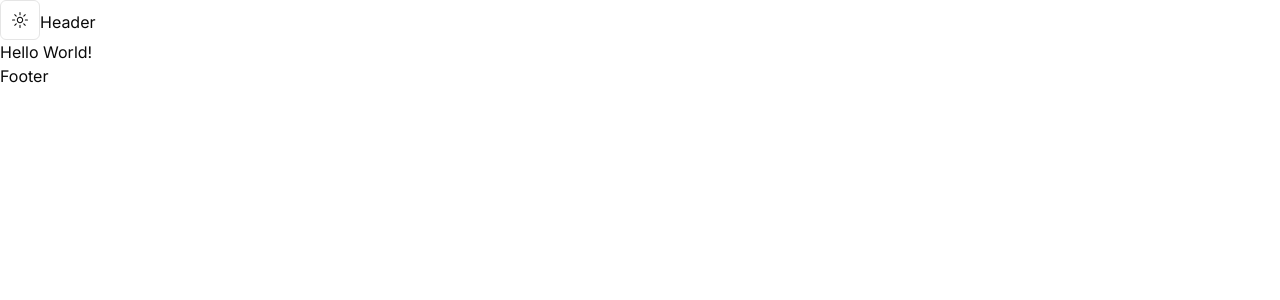
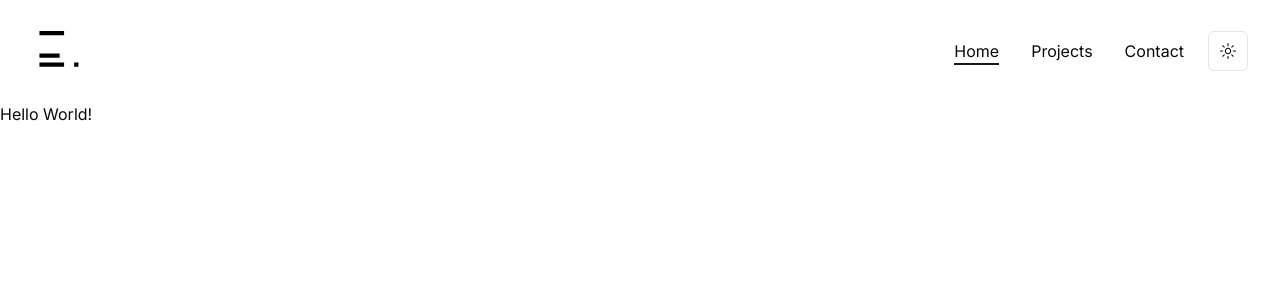
Before and after one commit to EMCaranto/em-caranto, a Next.js app: page / in a window 1280 px wide. Shown: the top 300 px of the page. Built offline with nearby package versions, Linux system fonts and the light colour scheme.

Commit message:
:hammer: Add scroll fx on main page and logo & navbar links on header component

```diff
--- /dev/null
+++ b/src/app/( main )/( routes )/( contact )/contact/page.tsx
@@ -0,0 +1,9 @@
+export default function ContactPage() {
+  return (
+    <main>
+      <div>
+        <p>Contact Page</p>
+      </div>
+    </main>
+  )
+}
--- /dev/null
+++ b/src/app/( main )/( routes )/( projects )/projects/page.tsx
@@ -0,0 +1,9 @@
+export default function ProjectPage() {
+  return (
+    <main>
+      <div>
+        <p>Project Page</p>
+      </div>
+    </main>
+  )
+}
--- a/src/app/layout.tsx
+++ b/src/app/layout.tsx
@@ -3,8 +3,8 @@ import type { Metadata } from 'next'
 import { Inter } from 'next/font/google'
 
 // Components
-import Footer from '@/components/footer'
-import Header from '@/components/header'
+import Footer from '@/components/global/footer'
+import Header from '@/components/global/header'
 
 //  Providers
 import { ThemeProvider } from '@/components/providers/theme-provider'
--- /dev/null
+++ b/src/app/template.tsx
@@ -0,0 +1,42 @@
+'use client'
+
+// React JS
+import React from 'react'
+
+// Dependencies
+import { motion } from 'framer-motion'
+
+// Hooks
+import useScrollProgress from '@/hooks/useScrollProgress'
+
+const variants = {
+  hidden: { opacity: 0 },
+  enter: { opacity: 1 },
+}
+
+export default function RootTemplate({
+  children,
+}: {
+  children: React.ReactNode
+}) {
+  const progress = useScrollProgress()
+
+  return (
+    <>
+      <motion.main
+        animate="enter"
+        initial="hidden"
+        variants={variants}
+        transition={{ type: 'linear', delay: 0.2, duration: 0.4 }}
+      >
+        {children}
+      </motion.main>
+      {/** progress scrollbar */}
+      <span
+        className="fixed bottom-0 right-0 top-0 z-50 w-1 bg-primary transition-all duration-700"
+        style={{ transform: `translateY(${progress - 100}%)` }}
+      ></span>
+      <div className="h-[4000px]"></div>
+    </>
+  )
+}
--- /dev/null
+++ b/src/components/global/header.tsx
@@ -0,0 +1,64 @@
+'use client'
+
+// React JS
+import React, { useEffect, useState } from 'react'
+
+// Next JS
+import { usePathname } from 'next/navigation'
+
+// Components
+import Logo from '@/components/global/logo'
+import ThemeToggle from '@/components/global/theme-toggle'
+
+import MainNavbar from '@/components/global/navbar/main-navbar'
+import MobileNavbar from '@/components/global/navbar/mobile-navbar'
+
+const Header = () => {
+  const [header, setHeader] = useState(false)
+  const pathname = usePathname()
+
+  useEffect(() => {
+    const handleScroll = () => {
+      window.scrollY > 50 ? setHeader(true) : setHeader(false)
+    }
+
+    window.addEventListener('scroll', handleScroll)
+
+    // clear event listener
+    return () => window.removeEventListener('scroll', handleScroll)
+  })
+
+  return (
+    <header
+      className={`${
+        header
+          ? 'bg-white py-4 shadow-lg dark:bg-accent'
+          : 'py-6 dark:bg-transparent'
+      } sticky top-0 z-30 transition-all`}
+    >
+      <div className="container mx-auto">
+        <div className="flex items-center justify-between">
+          <Logo />
+          <div className="flex items-center gap-x-6">
+            {/** main navbar */}
+            <MainNavbar
+              containerStyle={'hidden items-center gap-x-8 xl:flex'}
+              linkStyle={'relative transition-all hover:text-primary'}
+              underlineStyle={
+                'absolute left-0 top-full h-0.5 bg-primary w-full'
+              }
+            />
+            <ThemeToggle />
+
+            {/** mobile navbar */}
+            <div className="xl:hidden">
+              <MobileNavbar />
+            </div>
+          </div>
+        </div>
+      </div>
+    </header>
+  )
+}
+
+export default Header
--- /dev/null
+++ b/src/components/global/logo.tsx
@@ -0,0 +1,33 @@
+// React JS
+import React from 'react'
+
+// Next JS
+import Image from 'next/image'
+import Link from 'next/link'
+
+// Logo
+import appDarkLogo from '../../../public/svgs/emc_logo_dark.svg'
+import appLightLogo from '../../../public/svgs/emc_logo_light.svg'
+
+const Logo = () => {
+  return (
+    <Link href={'/'}>
+      <Image
+        className="hidden dark:block"
+        src={appDarkLogo}
+        alt="dark_logo"
+        height={54}
+        width={54}
+      />
+      <Image
+        className="dark:hidden"
+        src={appLightLogo}
+        alt="light_logo"
+        height={54}
+        width={54}
+      />
+    </Link>
+  )
+}
+
+export default Logo
--- /dev/null
+++ b/src/components/global/navbar/main-navbar.tsx
@@ -0,0 +1,65 @@
+// React JS
+import React, { CSSProperties } from 'react'
+
+// Next JS
+import Link from 'next/link'
+import { usePathname } from 'next/navigation'
+
+// Dependencies
+import { motion } from 'framer-motion'
+
+interface MainNavbarProps {
+  containerStyle?: string
+  linkStyle?: string
+  underlineStyle?: string
+}
+
+const navLinks = [
+  {
+    name: 'home',
+    path: '/',
+  },
+  {
+    name: 'projects',
+    path: '/projects',
+  },
+  {
+    name: 'contact',
+    path: '/contact',
+  },
+]
+
+const MainNavbar = ({
+  containerStyle,
+  linkStyle,
+  underlineStyle,
+}: MainNavbarProps) => {
+  const pathname = usePathname()
+
+  return (
+    <nav className={`${containerStyle}`}>
+      {navLinks.map((link) => {
+        return (
+          <Link
+            className={`capitalize ${linkStyle}`}
+            href={link.path}
+            key={link.path}
+          >
+            {link.path === pathname && (
+              <motion.span
+                className={`${underlineStyle}`}
+                animate={{ y: 0 }}
+                initial={{ y: '-100%' }}
+                layoutId="underline"
+                transition={{ type: 'tween' }}
+              />
+            )}
+            {link.name}
+          </Link>
+        )
+      })}
+    </nav>
+  )
+}
+
+export default MainNavbar
--- /dev/null
+++ b/src/components/global/navbar/mobile-navbar.tsx
@@ -0,0 +1,8 @@
+// React JS
+import React from 'react'
+
+const MobileNavbar = () => {
+  return <div>MobileNavbar</div>
+}
+
+export default MobileNavbar
--- a/src/components/header.tsx
+++ /dev/null
@@ -1,16 +0,0 @@
-// React JS
-import React from 'react'
-
-// Components
-import ThemeToggle from '@/components/theme-toggle'
-
-const Header = () => {
-  return (
-    <div>
-      <ThemeToggle />
-      Header
-    </div>
-  )
-}
-
-export default Header
--- /dev/null
+++ b/src/hooks/useScrollProgress.tsx
@@ -0,0 +1,30 @@
+// React JS
+import React, { useEffect, useState } from 'react'
+
+const useScrollProgress = () => {
+  const [progress, setProgress] = useState(0)
+
+  useEffect(() => {
+    const updateScrollProgress = () => {
+      const currentProgress = window.scrollY
+      const scrollHeight = document.body.scrollHeight - window.innerHeight
+
+      if (scrollHeight) {
+        const calcProgress = Number(currentProgress / scrollHeight)
+        const parseValue = parseFloat(calcProgress.toFixed(2)) * 100
+
+        setProgress(parseValue)
+      }
+    }
+
+    // event listener
+    window.addEventListener('scroll', updateScrollProgress)
+
+    // clear event listener
+    return () => window.removeEventListener('scroll', updateScrollProgress)
+  }, [])
+
+  return progress
+}
+
+export default useScrollProgress
```
Also changed, not shown: public/svgs/emc_logo_dark.svg (added), public/svgs/emc_logo_light.svg (added), src/components/global/footer.tsx (renamed from src/components/footer.tsx), src/components/global/theme-toggle.tsx (renamed from src/components/theme-toggle.tsx).
